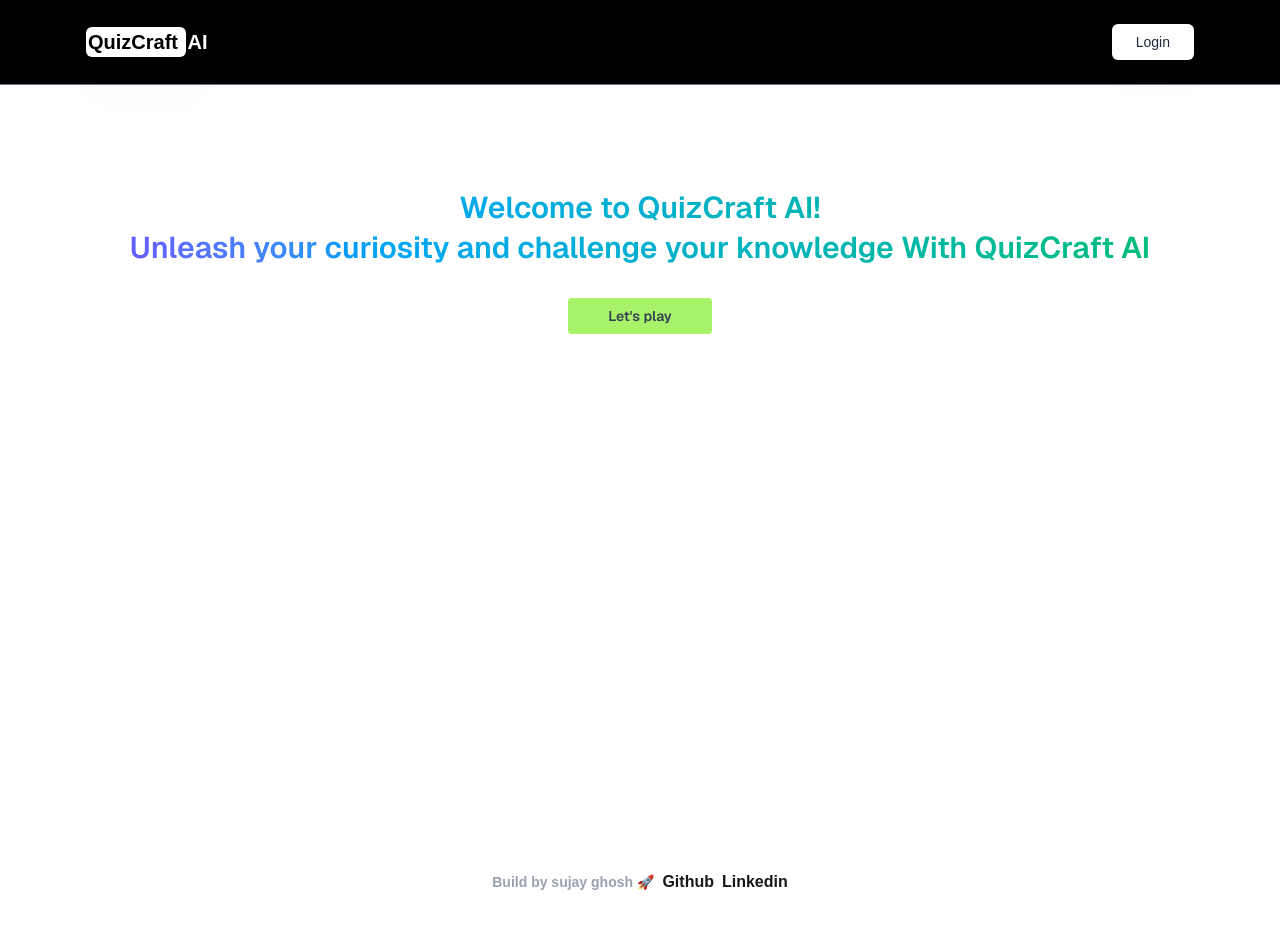
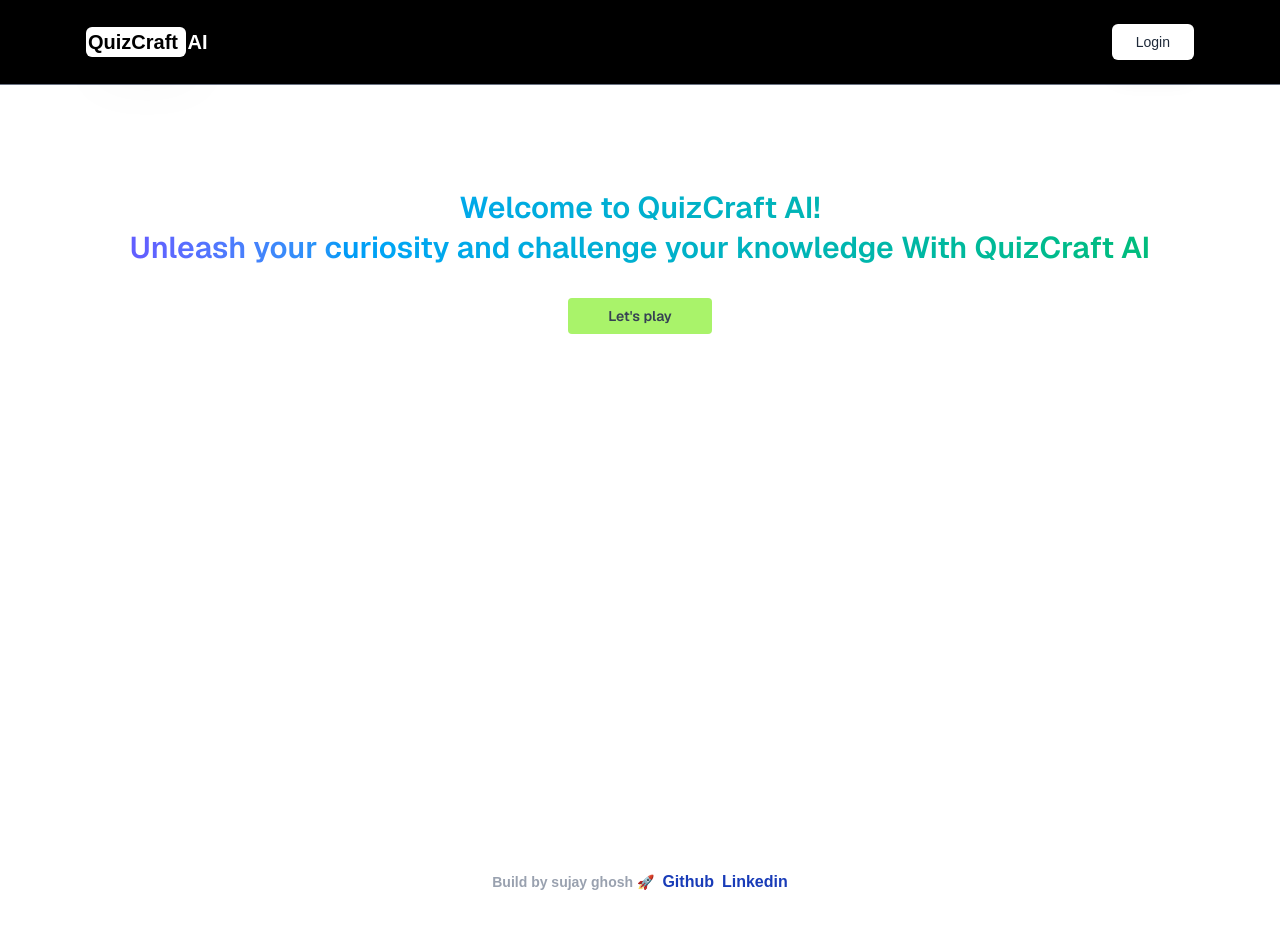
Before and after one commit to sujaycontributer/AI-Quiz-App, a Next.js app: page / in a window 1280 px wide. Shown: the top 928 px of the page. Built offline with nearby package versions, Linux system fonts and the light colour scheme; no server answers.

Commit message:
Smaall changes

```diff
--- a/app/layout.tsx
+++ b/app/layout.tsx
@@ -45,8 +45,8 @@ export default async function RootLayout({
 
           <div className="mb-10 font-bold flex justify-center items-center gap-2 h-[20%]">
             <p className="text-sm md:text-md  text-gray-400 text-center">Build by sujay ghosh 🚀</p>
-            <Link href={"https://github.com/sujaycontributer/AI-Quiz-App"} className="hover:text-gray-500 text-center">Github</Link>
-            <Link href={"https://www.linkedin.com/in/sujay-ghosh-1b18a2266/"} className="hover:text-gray-500 text-center" >Linkedin</Link>
+            <Link href={"https://github.com/sujaycontributer/AI-Quiz-App"} className="hover:text-gray-500 text-blue-800 text-center">Github</Link>
+            <Link href={"https://www.linkedin.com/in/sujay-ghosh-1b18a2266/"} className="hover:text-gray-500 text-blue-800 text-center" >Linkedin</Link>
           </div>
         </SessionProviderWrapper>
 
```
